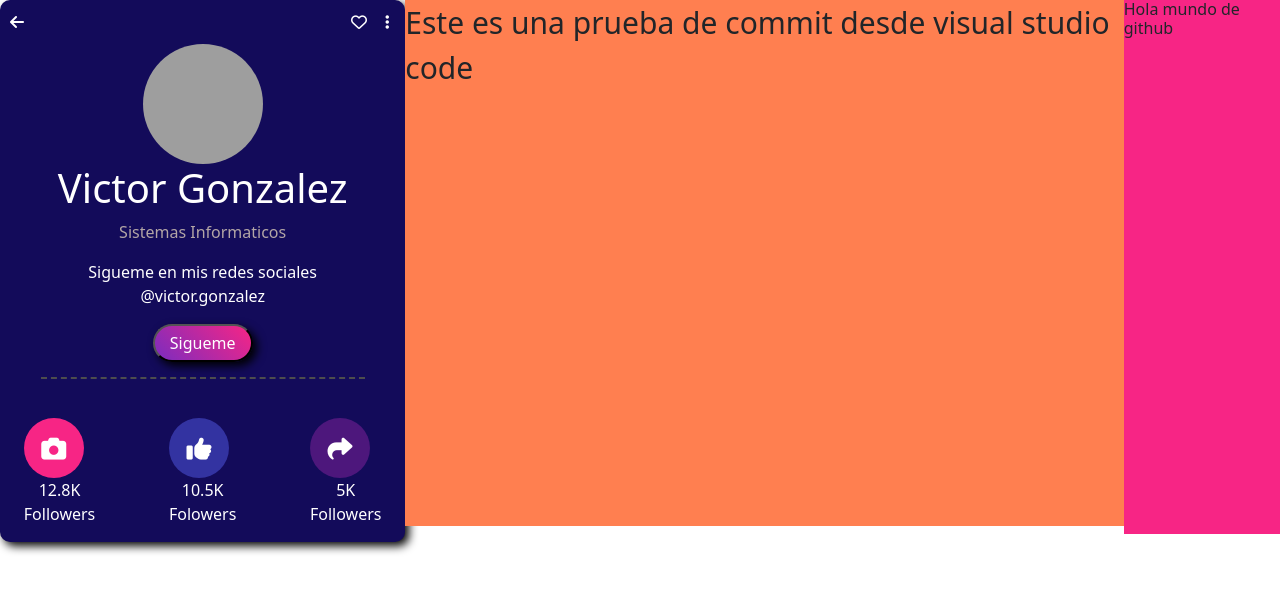
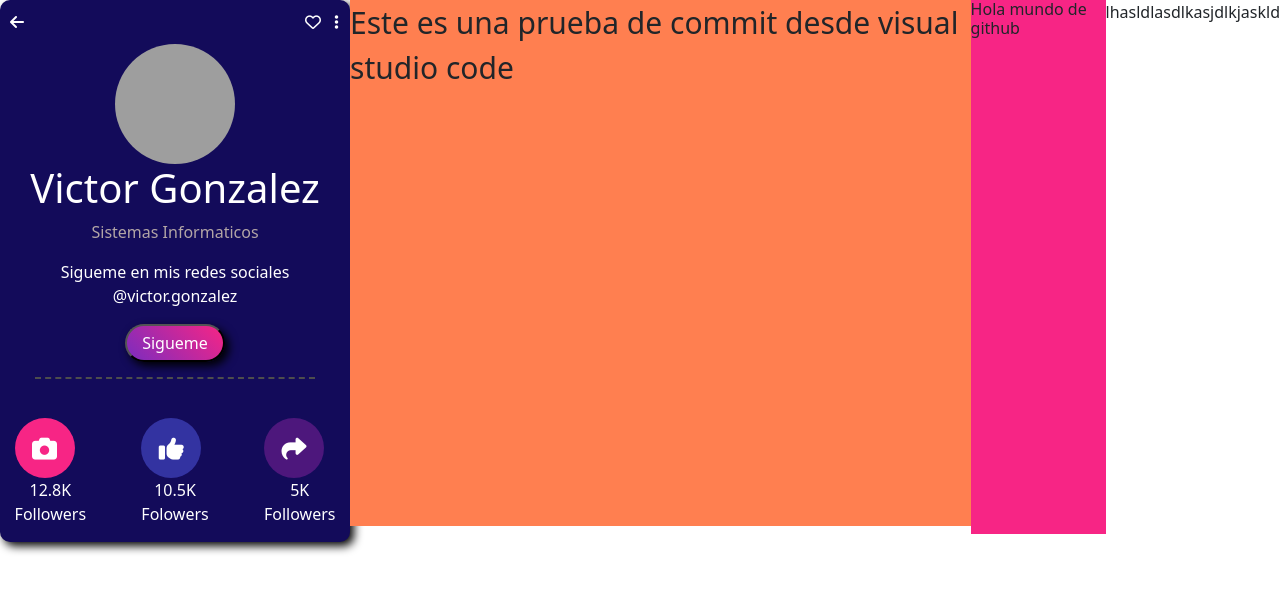
Before and after one commit to victorg14/HDP, a plain HTML site: page Bootstrap/index.html in a window 1280 px wide. Drawn offline with nearby package versions, Linux system fonts and the light colour scheme; grey boxes are pictures that could not be loaded.

```diff
--- a/Bootstrap/index.html
+++ b/Bootstrap/index.html
@@ -75,6 +75,8 @@
 
     <h1 class="prueba2">Hola mundo de github</h1>
 
+    <p>lhasldlasdlkasjdlkjaskld</p>
+
 
 
 
```
